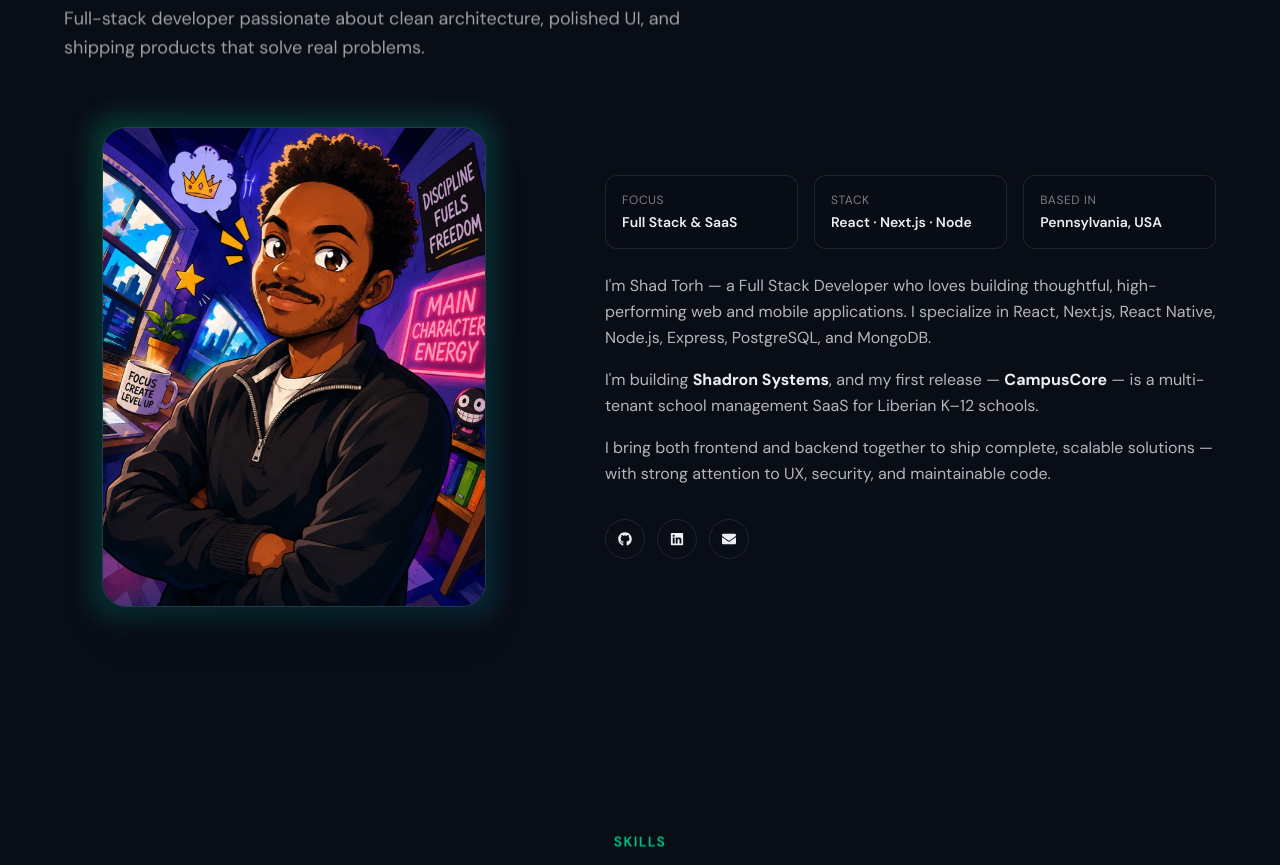
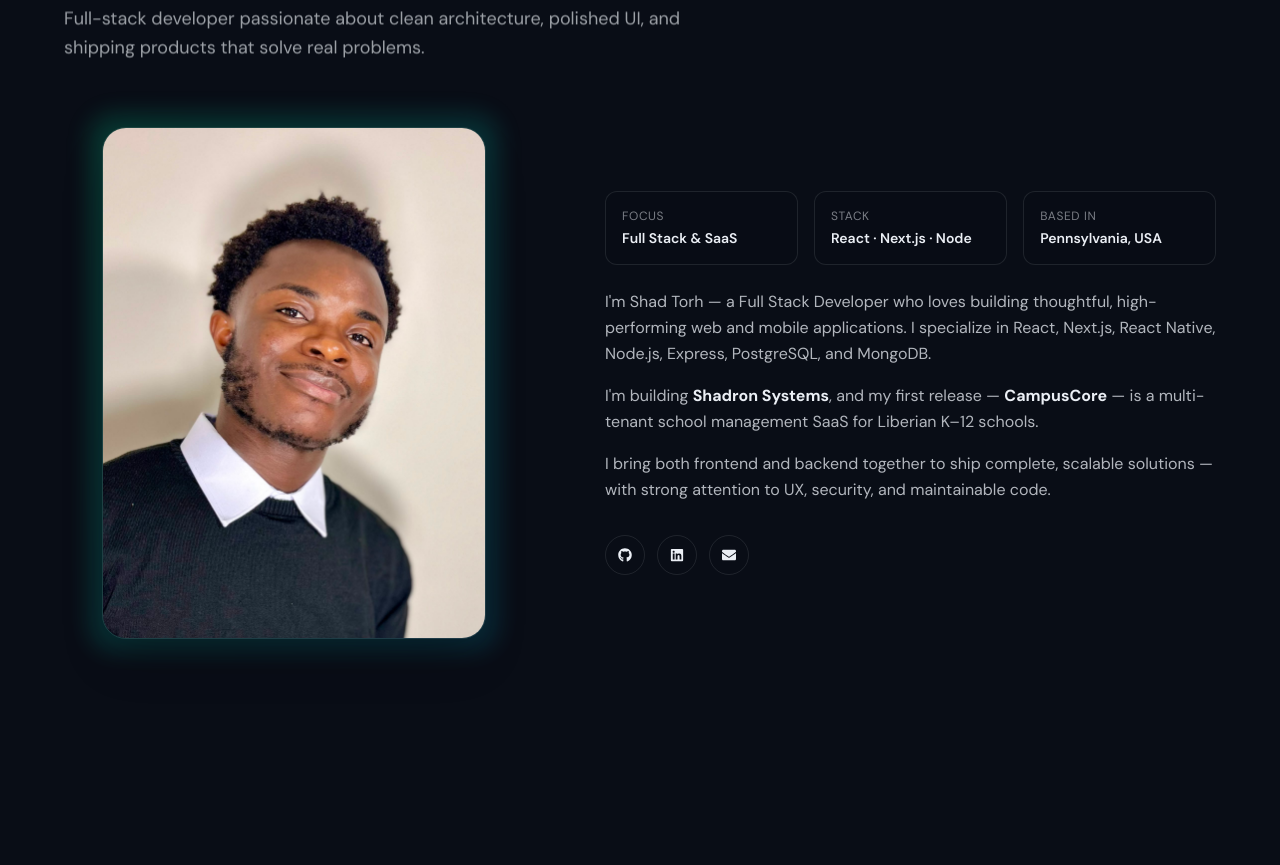
Before and after one commit to shadtorh/portfolio_personal, a React (Vite) app: page / in a window 1280 px wide. Shown: the part 2300-3165 px from the top of the page. Built offline with nearby package versions, Linux system fonts and the light colour scheme.

Commit message:
updated v2 about image

```diff
--- a/src/components/AboutMe.jsx
+++ b/src/components/AboutMe.jsx
@@ -1,5 +1,5 @@
 import { FaLinkedin, FaGithub, FaEnvelope } from "react-icons/fa";
-import ProfileImg from "../assets/devtorh-800.jpg";
+import ProfileImg from "../assets/about-image.jpeg";
 import SectionHeader from "./SectionHeader";
 import Reveal from "./Reveal";
 import { CONTACT } from "../constants/contact";
@@ -31,11 +31,11 @@ const AboutMe = () => {
               <img
                 src={ProfileImg}
                 alt="Shad Torh"
-                width={800}
-                height={1000}
+                width={768}
+                height={1024}
                 loading="lazy"
                 decoding="async"
-                className="relative w-full max-w-sm rounded-3xl object-cover aspect-[4/5] border border-base-content/10 shadow-2xl"
+                className="relative w-full max-w-sm rounded-3xl object-cover aspect-[3/4] border border-base-content/10 shadow-2xl"
               />
             </div>
           </Reveal>
```
Also changed, not shown: src/assets/Shad.jpg (deleted), src/assets/about-image.jpeg (added).
